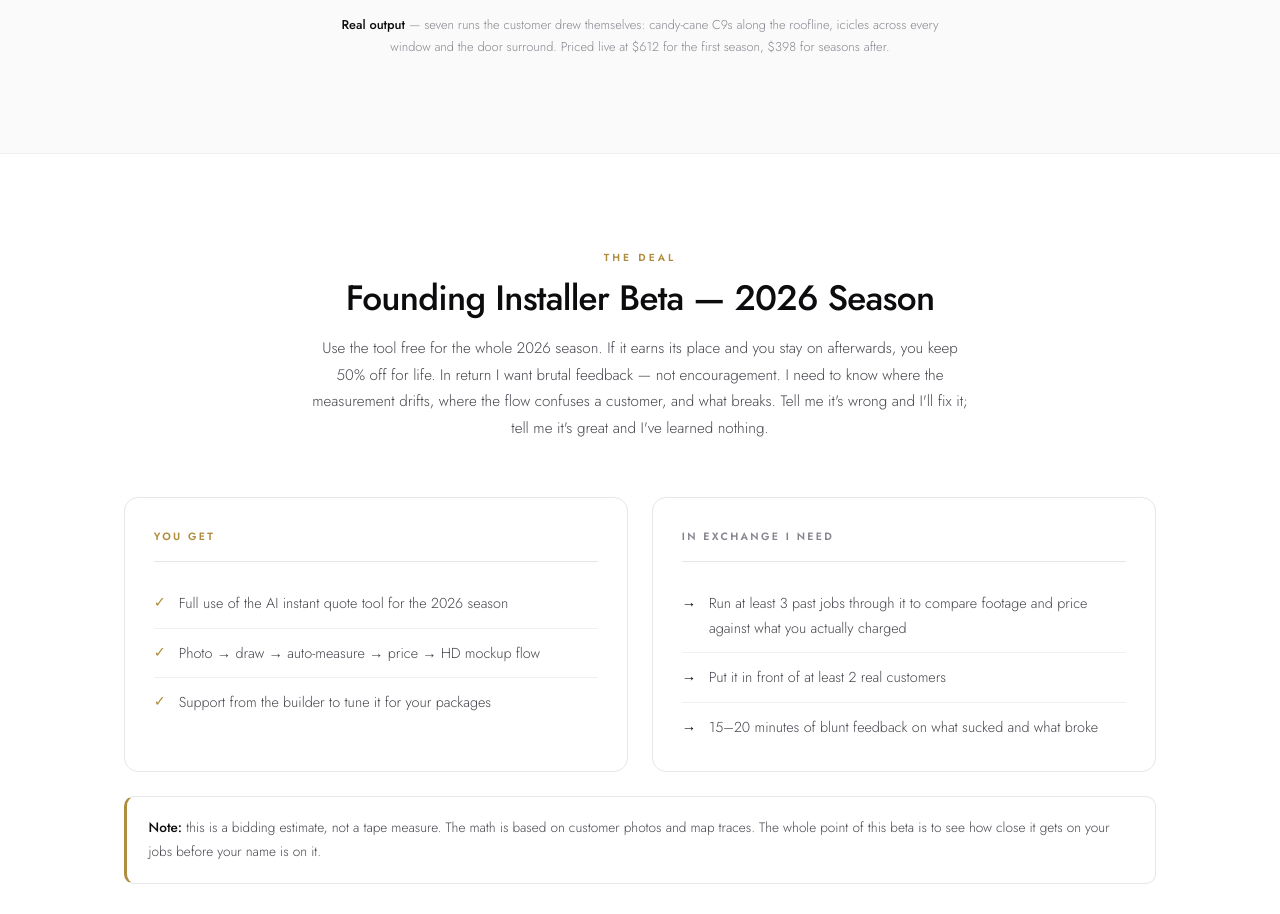
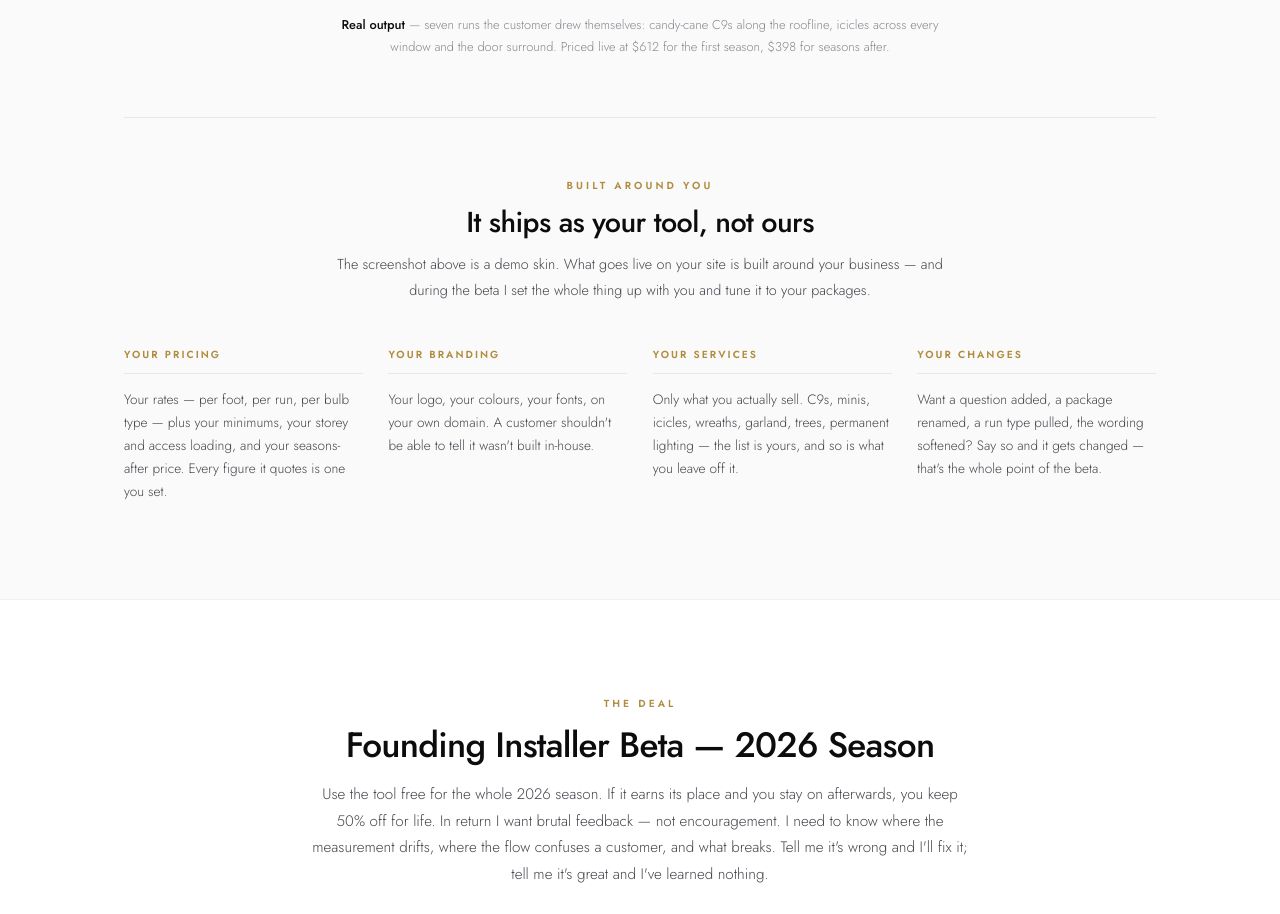
Before and after one commit to AdamB38/oppodel, a website: page beta/index.html in a window 1280 px wide. Shown: the part 2450-3364 px from the top of the page. Drawn offline with Linux system fonts and the light colour scheme.

Commit message:
Add a 'built around you' block to both landing pages
Sits directly under the worked example, because the screenshot shows
generic 'yourbusiness.com' branding and a visitor could reasonably
read the product as an off-the-shelf widget.

Four columns — your pricing, your branding, your services, your
changes — plus a line naming the screenshot as a demo skin. The
beta copy frames setup and tuning as part of the beta rather than
a done-for-you service.

```diff
--- a/beta/index.html
+++ b/beta/index.html
@@ -162,6 +162,28 @@ h1, h2, h3 { font-weight: 500; letter-spacing: -.02em; line-height: 1.15; }
   margin: .95rem auto 0; text-align: center; max-width: 640px;
 }
 .example figcaption b { color: var(--text); font-weight: 500; }
+
+/* ---------- built around you ---------- */
+.bespoke {
+  margin-top: clamp(2.5rem, 5vw, 3.75rem);
+  padding-top: clamp(2.5rem, 5vw, 3.75rem);
+  border-top: 1px solid var(--border);
+}
+.bespoke-head { text-align: center; max-width: 640px; margin: 0 auto clamp(2rem, 4vw, 2.75rem); }
+.bespoke-head h3 { font-size: clamp(1.3rem, 3vw, 1.8rem); margin-top: .75rem; }
+.bespoke-head p {
+  font-size: .9rem; font-weight: 300; color: var(--body);
+  line-height: 1.75; margin-top: .85rem;
+}
+.bespoke-grid { display: grid; grid-template-columns: repeat(4, 1fr); gap: 1.6rem; }
+.bes h4 {
+  font-size: .64rem; font-weight: 600; letter-spacing: .2em; text-transform: uppercase;
+  color: var(--gold); padding-bottom: .7rem; margin-bottom: .85rem;
+  border-bottom: 1px solid var(--border);
+}
+.bes p { font-size: .85rem; font-weight: 300; color: var(--body); line-height: 1.7; }
+@media (max-width: 900px) { .bespoke-grid { grid-template-columns: 1fr 1fr; gap: 1.5rem 1.8rem; } }
+@media (max-width: 560px) { .bespoke-grid { grid-template-columns: 1fr; } }
 
 /* ---------- two-column exchange / fit blocks ---------- */
 .duo { display: grid; grid-template-columns: 1fr 1fr; gap: 1.5rem; }
@@ -362,6 +384,33 @@ footer { border-top: 1px solid var(--line); padding: 2.25rem 0; }
            alt="The quote tool showing a brick house rendered with Christmas lights beside an itemised list of seven lighting runs and a seasonal price" />
       <figcaption><b>Real output</b> &mdash; seven runs the customer drew themselves: candy-cane C9s along the roofline, icicles across every window and the door surround. Priced live at $612 for the first season, $398 for seasons after.</figcaption>
     </figure>
+
+    <div class="bespoke">
+      <div class="bespoke-head">
+        <div class="eyebrow">Built around you</div>
+        <h3>It ships as your tool, not ours</h3>
+        <p>The screenshot above is a demo skin. What goes live on your site is built around your business &mdash; and during the beta I set the whole thing up with you and tune it to your packages.</p>
+      </div>
+
+      <div class="bespoke-grid">
+        <div class="bes">
+          <h4>Your pricing</h4>
+          <p>Your rates &mdash; per foot, per run, per bulb type &mdash; plus your minimums, your storey and access loading, and your seasons-after price. Every figure it quotes is one you set.</p>
+        </div>
+        <div class="bes">
+          <h4>Your branding</h4>
+          <p>Your logo, your colours, your fonts, on your own domain. A customer shouldn't be able to tell it wasn't built in-house.</p>
+        </div>
+        <div class="bes">
+          <h4>Your services</h4>
+          <p>Only what you actually sell. C9s, minis, icicles, wreaths, garland, trees, permanent lighting &mdash; the list is yours, and so is what you leave off it.</p>
+        </div>
+        <div class="bes">
+          <h4>Your changes</h4>
+          <p>Want a question added, a package renamed, a run type pulled, the wording softened? Say so and it gets changed &mdash; that's the whole point of the beta.</p>
+        </div>
+      </div>
+    </div>
   </div>
 </section>
 
```
Also changed, not shown: founders/index.html (+49 -0 lines).
